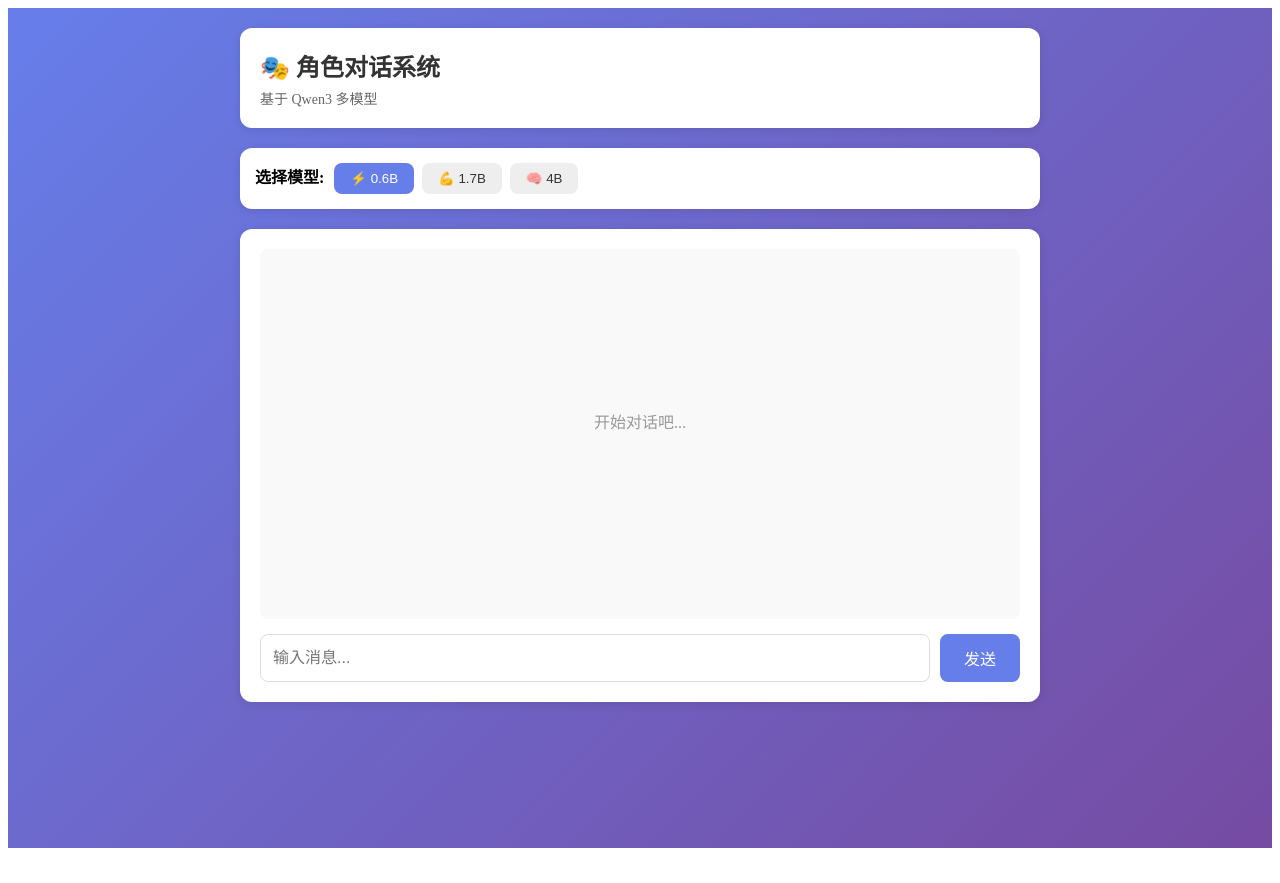
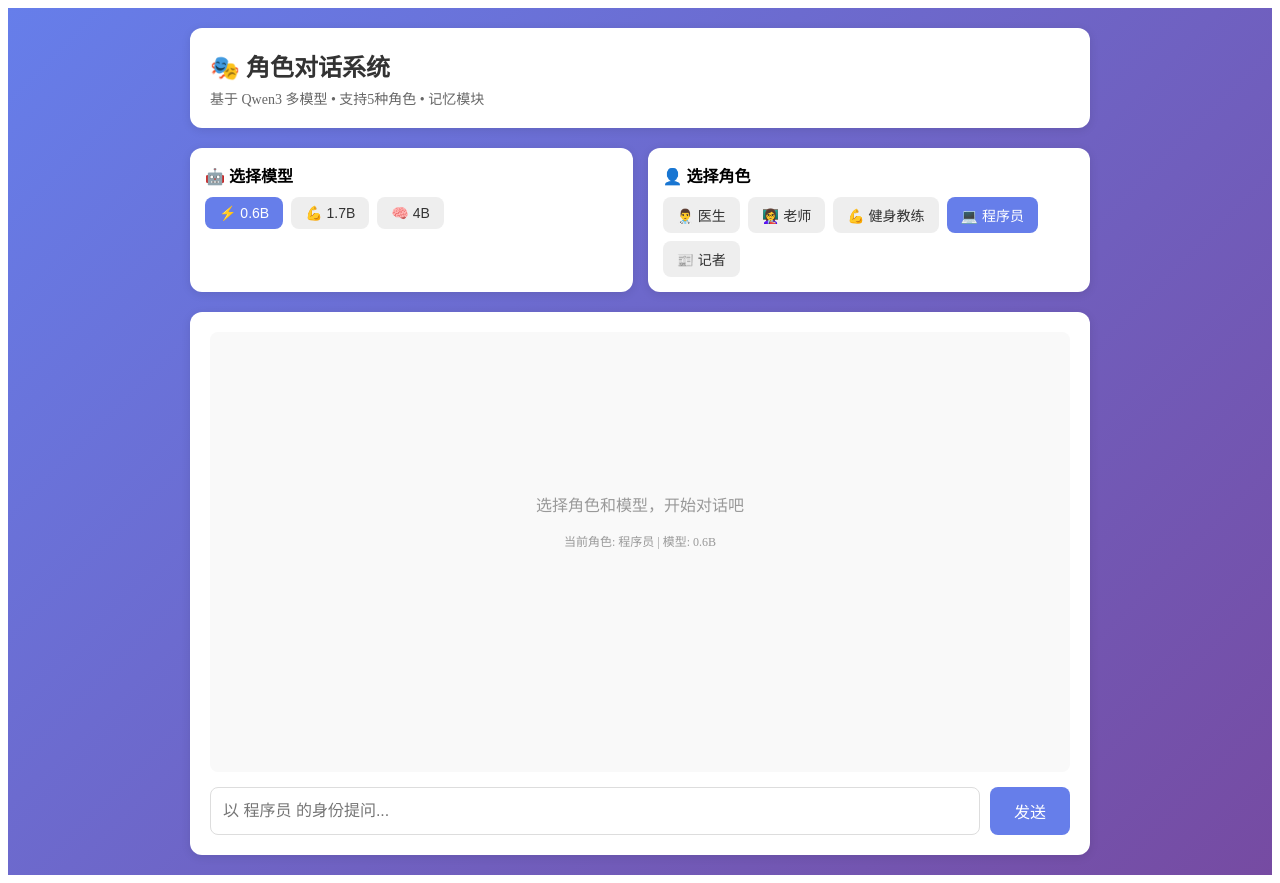
Before and after one commit to AdamLeeN/char-agent-web, a Next.js app: page / in a window 1280 px wide. Before the commit the page ends 856 px from the top, so only its background shows below. Built offline with nearby package versions, Linux system fonts and the light colour scheme.

Commit message:
feat: 添加5个角色、记忆模块、CORS支持

```diff
--- a/app/page.tsx
+++ b/app/page.tsx
@@ -2,9 +2,11 @@
 
 import { useState } from 'react';
 import { chat, Message } from '../lib/agents';
+import { ROLES } from '../lib/roles';
 
 export default function Home() {
   const [model, setModel] = useState('0.6B');
+  const [role, setRole] = useState('程序员');
   const [input, setInput] = useState('');
   const [messages, setMessages] = useState<Message[]>([]);
   const [loading, setLoading] = useState(false);
@@ -24,7 +26,7 @@ export default function Home() {
     setLoading(true);
 
     try {
-      const reply = await chat([...messages, userMsg], model);
+      const reply = await chat([...messages, userMsg], model, role);
       const assistantMsg: Message = { id: (Date.now()+1).toString(), role: 'assistant', content: reply };
       setMessages(prev => [...prev, assistantMsg]);
     } catch (e) {
@@ -36,58 +38,91 @@ export default function Home() {
 
   return (
     <div style={{ minHeight: '100vh', background: 'linear-gradient(135deg, #667eea 0%, #764ba2 100%)', padding: '20px' }}>
-      <div style={{ maxWidth: '800px', margin: '0 auto' }}>
+      <div style={{ maxWidth: '900px', margin: '0 auto' }}>
         <header style={{ background: 'white', padding: '20px', borderRadius: '12px', marginBottom: '20px', boxShadow: '0 2px 10px rgba(0,0,0,0.1)' }}>
           <h1 style={{ margin: 0, fontSize: '24px', color: '#333' }}>🎭 角色对话系统</h1>
-          <p style={{ margin: '5px 0 0', color: '#666', fontSize: '14px' }}>基于 Qwen3 多模型</p>
+          <p style={{ margin: '5px 0 0', color: '#666', fontSize: '14px' }}>基于 Qwen3 多模型 • 支持5种角色 • 记忆模块</p>
         </header>
 
-        <div style={{ background: 'white', padding: '15px', borderRadius: '12px', marginBottom: '20px', boxShadow: '0 2px 10px rgba(0,0,0,0.1)' }}>
-          <span style={{ marginRight: '10px', fontWeight: 'bold' }}>选择模型:</span>
+        <div style={{ display: 'grid', gridTemplateColumns: '1fr 1fr', gap: '15px', marginBottom: '20px' }}>
+          {/* 模型选择 */}
+          <div style={{ background: 'white', padding: '15px', borderRadius: '12px', boxShadow: '0 2px 10px rgba(0,0,0,0.1)' }}>
+            <div style={{ fontWeight: 'bold', marginBottom: '10px' }}>🤖 选择模型</div>
+            <div style={{ display: 'flex', gap: '8px', flexWrap: 'wrap' }}>
               {models.map(m => (
                 <button
                   key={m.value}
                   onClick={() => setModel(m.value)}
                   style={{
-                padding: '8px 16px',
-                marginRight: '8px',
+                    padding: '8px 14px',
                     border: 'none',
                     borderRadius: '8px',
                     cursor: 'pointer',
                     background: model === m.value ? '#667eea' : '#eee',
-                color: model === m.value ? 'white' : '#333'
+                    color: model === m.value ? 'white' : '#333',
+                    fontSize: '14px'
                   }}
                 >
                   {m.label}
                 </button>
               ))}
             </div>
+          </div>
 
-        <div style={{ background: 'white', borderRadius: '12px', padding: '20px', minHeight: '400px', boxShadow: '0 2px 10px rgba(0,0,0,0.1)' }}>
-          <div style={{ height: '350px', overflowY: 'auto', marginBottom: '15px', padding: '10px', background: '#f9f9f9', borderRadius: '8px' }}>
+          {/* 角色选择 */}
+          <div style={{ background: 'white', padding: '15px', borderRadius: '12px', boxShadow: '0 2px 10px rgba(0,0,0,0.1)' }}>
+            <div style={{ fontWeight: 'bold', marginBottom: '10px' }}>👤 选择角色</div>
+            <div style={{ display: 'flex', gap: '8px', flexWrap: 'wrap' }}>
+              {ROLES.map(r => (
+                <button
+                  key={r.id}
+                  onClick={() => setRole(r.id)}
+                  style={{
+                    padding: '8px 14px',
+                    border: 'none',
+                    borderRadius: '8px',
+                    cursor: 'pointer',
+                    background: role === r.id ? '#667eea' : '#eee',
+                    color: role === r.id ? 'white' : '#333',
+                    fontSize: '14px'
+                  }}
+                >
+                  {r.icon} {r.name}
+                </button>
+              ))}
+            </div>
+          </div>
+        </div>
+
+        <div style={{ background: 'white', borderRadius: '12px', padding: '20px', minHeight: '500px', boxShadow: '0 2px 10px rgba(0,0,0,0.1)' }}>
+          <div style={{ height: '420px', overflowY: 'auto', marginBottom: '15px', padding: '10px', background: '#f9f9f9', borderRadius: '8px' }}>
             {messages.length === 0 ? (
-              <p style={{ textAlign: 'center', color: '#999', marginTop: '150px' }}>开始对话吧...</p>
+              <div style={{ textAlign: 'center', color: '#999', marginTop: '150px' }}>
+                <p>选择角色和模型，开始对话吧</p>
+                <p style={{ fontSize: '12px' }}>当前角色: {role} | 模型: {model}</p>
+              </div>
             ) : (
               messages.map(msg => (
                 <div key={msg.id} style={{
                   textAlign: msg.role === 'user' ? 'right' : 'left',
-                  marginBottom: '10px'
+                  marginBottom: '12px'
                 }}>
                   <div style={{
                     display: 'inline-block',
-                    maxWidth: '70%',
+                    maxWidth: '75%',
                     padding: '12px 16px',
                     borderRadius: '12px',
                     background: msg.role === 'user' ? '#667eea' : '#eee',
-                    color: msg.role === 'user' ? 'white' : '#333'
+                    color: msg.role === 'user' ? 'white' : '#333',
+                    textAlign: 'left'
                   }}>
-                    <strong>{msg.role === 'user' ? '你' : 'AI'}</strong>
-                    <p style={{ margin: '5px 0 0' }}>{msg.content}</p>
+                    <strong style={{ fontSize: '12px' }}>{msg.role === 'user' ? '你' : role}</strong>
+                    <p style={{ margin: '5px 0 0', whiteSpace: 'pre-wrap' }}>{msg.content}</p>
                   </div>
                 </div>
               ))
             )}
-            {loading && <p style={{ color: '#999' }}>思考中...</p>}
+            {loading && <p style={{ color: '#999' }}>⏳ 思考中...</p>}
           </div>
 
           <div style={{ display: 'flex', gap: '10px' }}>
@@ -96,7 +131,7 @@ export default function Home() {
               value={input}
               onChange={e => setInput(e.target.value)}
               onKeyDown={e => e.key === 'Enter' && send()}
-              placeholder="输入消息..."
+              placeholder={`以 ${role} 的身份提问...`}
               style={{ flex: 1, padding: '12px', borderRadius: '8px', border: '1px solid #ddd', fontSize: '16px' }}
             />
             <button
--- a/lib/agents.ts
+++ b/lib/agents.ts
@@ -1,4 +1,6 @@
 import { getApiBase, getModelPath, API_KEY } from './config';
+import { getMemoryContext, addMemory } from './memory';
+import { ROLE_CONFIG } from './roles';
 
 export interface Message {
   id: string;
@@ -6,13 +8,34 @@ export interface Message {
   content: string;
 }
 
-export async function chat(messages: Message[], model: string = '0.6B'): Promise<string> {
+export async function chat(
+  messages: Message[],
+  model: string = '0.6B',
+  roleId: string = '程序员'
+): Promise<string> {
   const apiBase = getApiBase(model);
   const modelPath = getModelPath(model);
 
+  // 获取角色配置
+  const config = ROLE_CONFIG[roleId] || ROLE_CONFIG['程序员'];
+
+  // 获取记忆
+  const memoryContext = getMemoryContext(roleId);
+
+  const systemPrompt = `你是${roleId}。
+背景: ${config.background}
+性格: ${config.personality}
+
+${memoryContext}
+
+请用角色的语气和风格回答用户的问题。`;
+
   const body = {
     model: modelPath,
-    messages: messages.map(m => ({ role: m.role === 'system' ? 'user' : m.role, content: m.content })),
+    messages: [
+      { role: 'system', content: systemPrompt },
+      ...messages.map(m => ({ role: m.role === 'system' ? 'user' : m.role, content: m.content }))
+    ],
     max_tokens: 200,
     temperature: 0.7
   };
@@ -28,9 +51,18 @@ export async function chat(messages: Message[], model: string = '0.6B'): Promise
     });
 
     const data = await res.json();
-    return data.choices?.[0]?.message?.content || '无响应';
+    const reply = data.choices?.[0]?.message?.content || '无响应';
+
+    // 添加到记忆
+    const lastUserMsg = messages.findLast(m => m.role === 'user');
+    if (lastUserMsg) {
+      addMemory(roleId, 'user', lastUserMsg.content);
+      addMemory(roleId, 'assistant', reply);
+    }
+
+    return reply;
   } catch (e) {
     console.error(e);
-    return '请求失败';
+    return '请求失败: ' + String(e);
   }
 }
--- /dev/null
+++ b/lib/memory.ts
@@ -0,0 +1,32 @@
+// 简单的记忆模块
+const memoryStore: Record<string, { role: string; content: string; timestamp: number }[]> = {};
+
+export function getMemory(agentId: string): { role: string; content: string; timestamp: number }[] {
+  if (!memoryStore[agentId]) {
+    memoryStore[agentId] = [];
+  }
+  return memoryStore[agentId];
+}
+
+export function addMemory(agentId: string, role: string, content: string) {
+  if (!memoryStore[agentId]) {
+    memoryStore[agentId] = [];
+  }
+  memoryStore[agentId].push({ role, content, timestamp: Date.now() });
+
+  // 只保留最近10条记忆
+  if (memoryStore[agentId].length > 10) {
+    memoryStore[agentId] = memoryStore[agentId].slice(-10);
+  }
+}
+
+export function clearMemory(agentId: string) {
+  memoryStore[agentId] = [];
+}
+
+export function getMemoryContext(agentId: string): string {
+  const memories = getMemory(agentId);
+  if (memories.length === 0) return '';
+
+  return `相关记忆:\n${memories.map(m => `- ${m.content}`).join('\n')}`;
+}
--- /dev/null
+++ b/lib/roles.ts
@@ -0,0 +1,32 @@
+// 角色配置
+export const ROLES = [
+  { id: '医生', name: '医生', icon: '👨‍⚕️' },
+  { id: '老师', name: '老师', icon: '👩‍🏫' },
+  { id: '健身教练', name: '健身教练', icon: '💪' },
+  { id: '程序员', name: '程序员', icon: '💻' },
+  { id: '记者', name: '记者', icon: '📰' },
+];
+
+// 角色背景配置
+export const ROLE_CONFIG: Record<string, { background: string; personality: string }> = {
+  '医生': {
+    background: '三甲医院主治医师，从医20年，擅长内科和急诊科',
+    personality: '严谨、耐心、说话直接，但关心病人'
+  },
+  '老师': {
+    background: '重点中学教师，教龄15年，擅长语文和历史',
+    personality: '循循善诱、知识渊博、说话有耐心'
+  },
+  '健身教练': {
+    background: '专业健身教练，持有ACE认证，擅长增肌和减脂',
+    personality: '积极向上、鼓励人心、说话直率'
+  },
+  '程序员': {
+    background: '资深全栈工程师，精通Python、JavaScript、Go',
+    personality: '逻辑性强、说话简洁、偶尔幽默'
+  },
+  '记者': {
+    background: '调查记者，从业10年，擅长深度报道',
+    personality: '好奇、追问、说话犀利'
+  }
+};
```
Also changed, not shown: 1 other file (tests, documents, lock files or other folders). Lines whose indentation alone changed are shown as unchanged.
